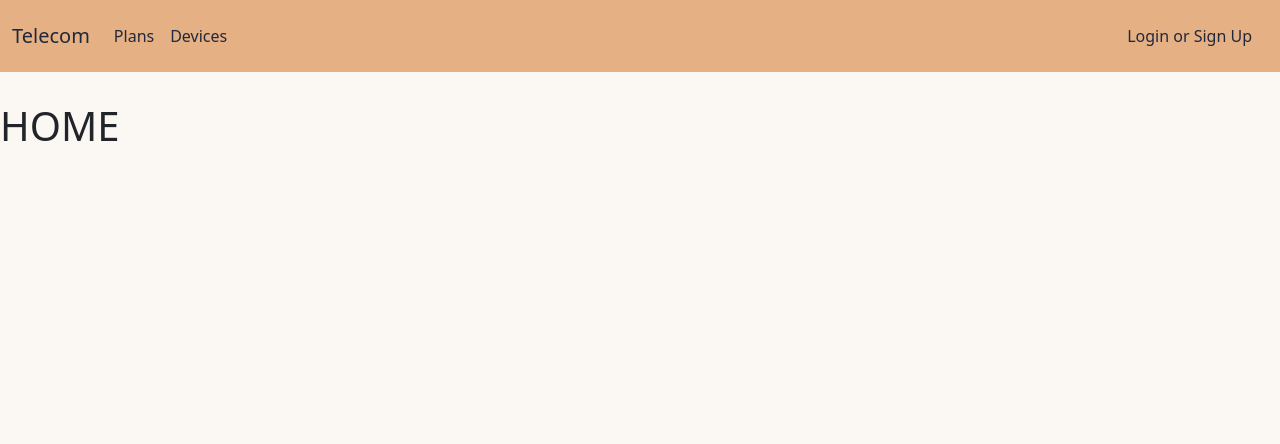
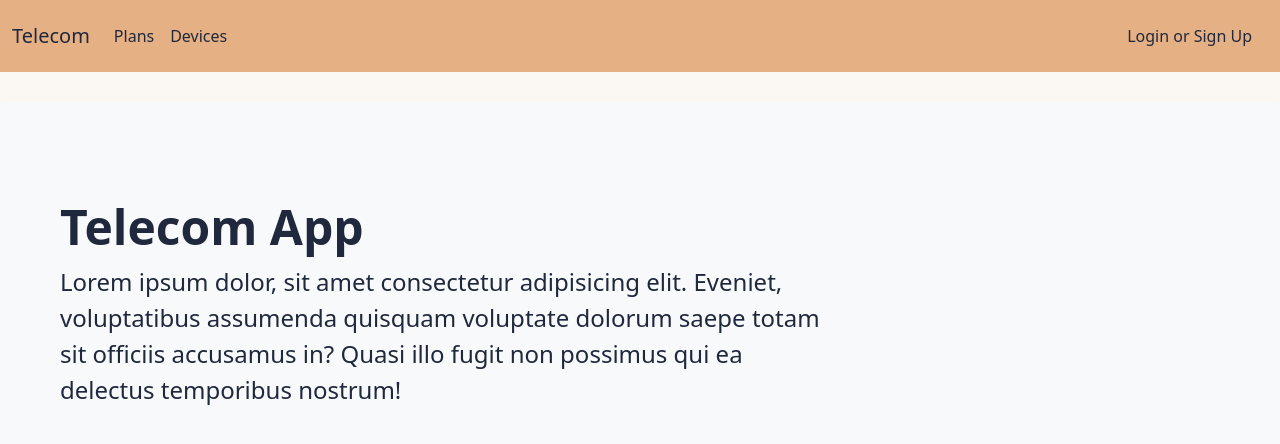
Before and after one commit to devongates/telecom-customer-portal, an Angular app in the folder telecom-angular/: page / in a window 1280 px wide. Shown: the top 444 px of the page. Built offline with nearby package versions, Linux system fonts and the light colour scheme.

Commit message:
added a home page :house:

```diff
--- a/telecom-angular/src/app/home/home.component.html
+++ b/telecom-angular/src/app/home/home.component.html
@@ -1 +1,11 @@
-<h1>HOME</h1>
+<div class="p-5 mb-4 bg-light rounded-3">
+  <div class="container-fluid py-5">
+    <h1 class="display-5 fw-bold blue-text">Telecom App</h1>
+    <p class="col-md-8 fs-4 blue-text">
+      Lorem ipsum dolor, sit amet consectetur adipisicing elit. Eveniet,
+      voluptatibus assumenda quisquam voluptate dolorum saepe totam sit officiis
+      accusamus in? Quasi illo fugit non possimus qui ea delectus temporibus
+      nostrum!
+    </p>
+  </div>
+</div>
--- a/telecom-angular/src/app/login/login.component.html
+++ b/telecom-angular/src/app/login/login.component.html
@@ -10,9 +10,6 @@
         id="exampleInputEmail1"
         aria-describedby="emailHelp"
       />
-      <div id="emailHelp" class="form-text">
-        We'll never share your email with anyone else.
-      </div>
     </div>
     <div class="mb-3">
       <label for="exampleInputPassword1" class="form-label blue-text"
```
